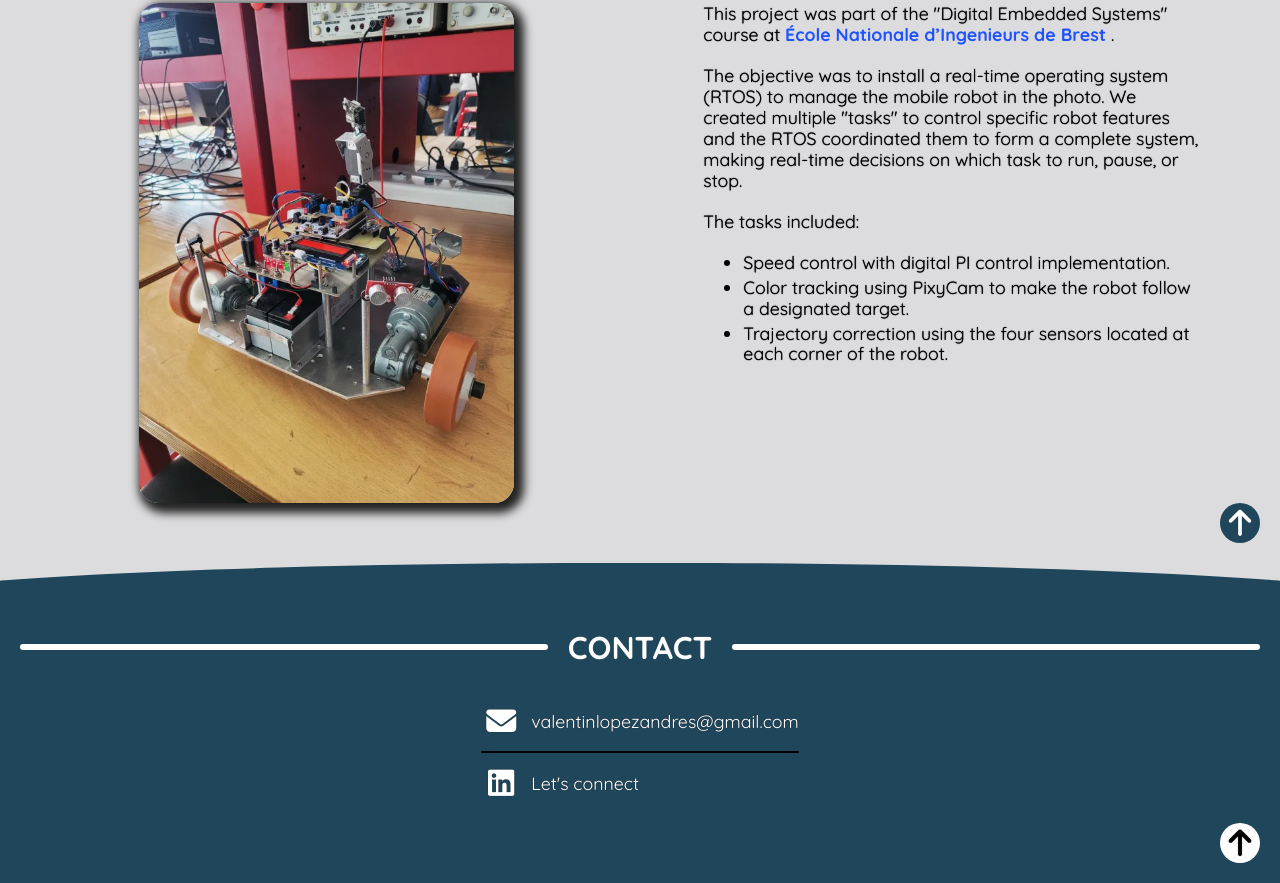
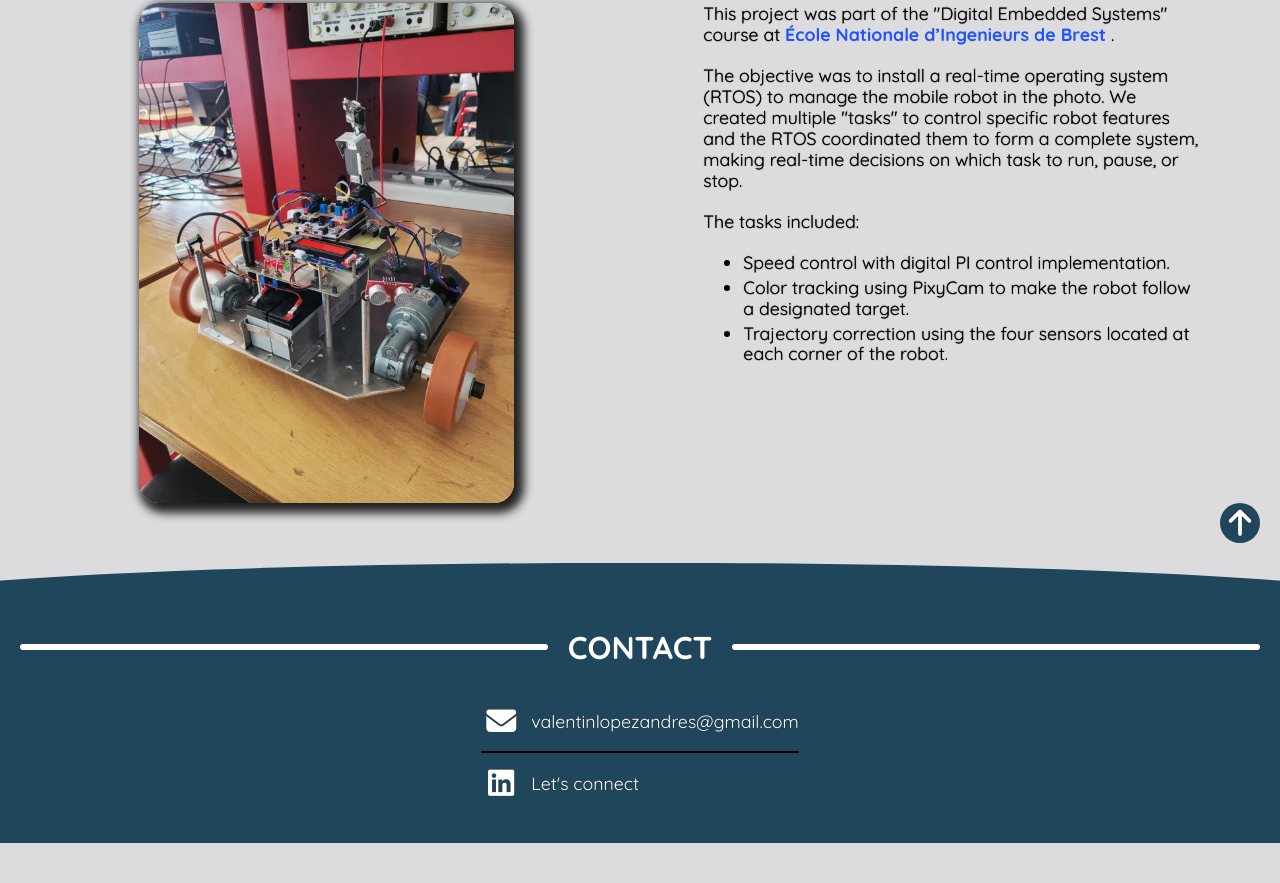
Before and after one commit to valenlopez993/PersonalWebsite, a website: page src/projects.html in a window 1280 px wide. Shown: the part 2758-3641 px from the top of the page. After the commit the page ends 3601 px from the top, so only its background shows below. Drawn offline with nearby package versions, Linux system fonts and the light colour scheme.

```diff
--- a/src/projects.html
+++ b/src/projects.html
@@ -308,14 +308,6 @@
           </div>
         </div>
       </div>
-      <div class="topBtn">
-        <a
-          class="icon-container icon--medium icon--background-secondary"
-          href="#header-section"
-        >
-          <i class="fa-solid fa-arrow-up"></i>
-        </a>
-      </div>
     </footer>
     <script src="../js/main.js"></script>
     <script src="https://unpkg.com/aos@next/dist/aos.js"></script>
```
